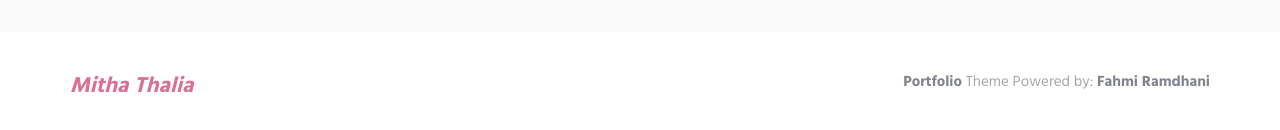
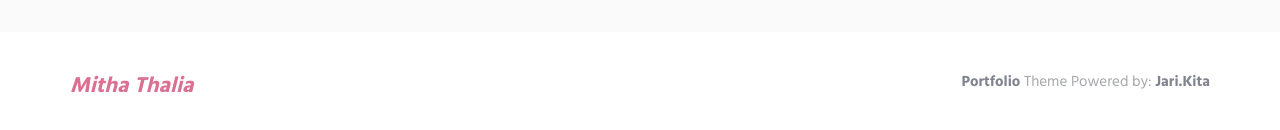
Before and after one commit to PAHMOY026/Tha-Portfolio.github.io, a plain HTML site: page index.html in a window 1280 px wide. Shown: the part 4097-4227 px from the top of the page. Drawn offline with Linux system fonts and the light colour scheme.

Commit message:
Update index.html

```diff
--- a/index.html
+++ b/index.html
@@ -420,7 +420,7 @@ Contact me now to start the design process! :</p>
                         </a>
                     </div>
                     <div class="col-xs-6 text-right sm-text-left">
-                        <p class="margin-b-0"><a class="fweight-700" href=" ">Portfolio</a> Theme Powered by: <a class="fweight-700" href=" ">Fahmi Ramdhani</a></p>
+                        <p class="margin-b-0"><a class="fweight-700" href=" ">Portfolio</a> Theme Powered by: <a class="fweight-700" href=" ">Jari.Kita</a></p>
                     </div>
                 </div>
                 <!--// end row -->
```
